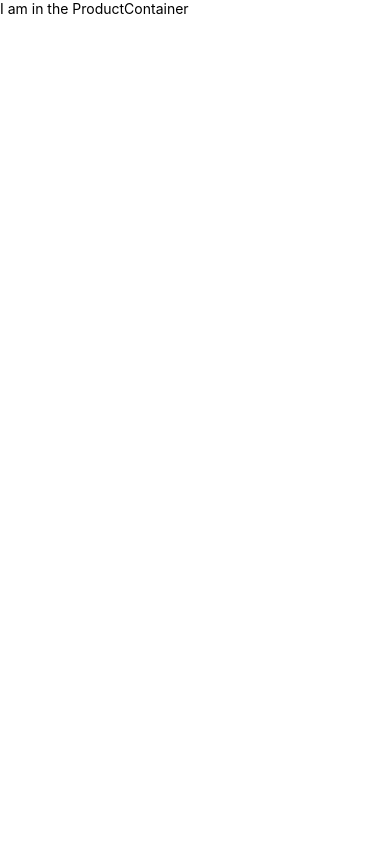
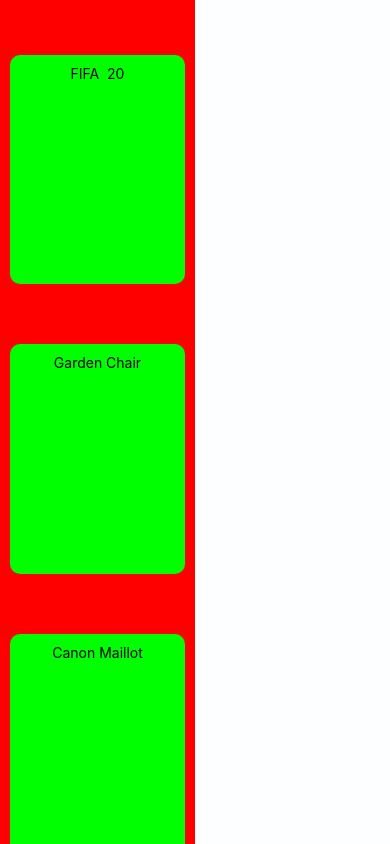
Before and after one commit to Jocelynpyw/ESHHOP-REACT-NATIVE-MERN-PROJECT, a React Native app in the folder frontend/: screen / in a window 390 px wide. Shown: the top 844 px of the page. Built offline with nearby package versions, Linux system fonts and the light colour scheme.

Commit message:
creation de notre product liist

```diff
--- /dev/null
+++ b/frontend/src/components/ProductItem/index.tsx
@@ -0,0 +1,50 @@
+import {
+  Dimensions,
+  Image,
+  StyleSheet,
+  Text,
+  TouchableOpacity,
+  View,
+} from 'react-native';
+import React, {FunctionComponent} from 'react';
+import {colors} from '../../utils/colors';
+
+interface Props {
+  item: {name: string; brand: string; id: any};
+}
+var {width} = Dimensions.get('window');
+
+const ProductCard: FunctionComponent<Props> = (props: Props) => {
+  return (
+    // eslint-disable-next-line react-native/no-inline-styles
+    <View>
+      <View style={{width: width / 2, backgroundColor: 'lime'}}>
+        <TouchableOpacity style={{backgroundColor: 'red'}}>
+          <View style={styles.container}>
+            <Image style={styles.image} />
+            <Text>{props.item.name}</Text>
+          </View>
+        </TouchableOpacity>
+      </View>
+    </View>
+  );
+};
+
+export default ProductCard;
+
+const styles = StyleSheet.create({
+  container: {
+    width: width / 2 - 20,
+    height: width / 1.7,
+    padding: 10,
+    borderRadius: 10,
+    marginTop: 55,
+    marginBottom: 5,
+    marginLeft: 10,
+    alignItems: 'center',
+    elevation: 8,
+    // backgroundColor: colors.app.white,
+    backgroundColor: 'lime',
+  },
+  image: {},
+});
--- a/frontend/src/screens/Products/scenes/ProductContainer.tsx
+++ b/frontend/src/screens/Products/scenes/ProductContainer.tsx
@@ -1,10 +1,26 @@
-import {StyleSheet, Text, View} from 'react-native';
-import React from 'react';
+import {FlatList, StyleSheet, View} from 'react-native';
+import React, {useEffect, useState} from 'react';
+import ProductCard from '../../../components/ProductItem';
+import {colors} from '../../../utils/colors';
+
+const data = require('../../../assets/data/products.json');
 
 const ProductContainer = () => {
+  const [products, setProducts] = useState<any[]>([]);
+  useEffect(() => {
+    setProducts(data);
+    return () => {
+      setProducts([]);
+    };
+  }, []);
+
   return (
     <View style={styles.container}>
-      <Text>I am in the ProductContainer</Text>
+      <FlatList
+        data={products}
+        renderItem={({item}) => <ProductCard key={item.id} item={item} />}
+        keyExtractor={item => item.name}
+      />
     </View>
   );
 };
@@ -13,7 +29,6 @@
 
 const styles = StyleSheet.create({
   container: {
-    flex: 1,
-    backgroundColor: 'white',
+    backgroundColor: colors.app.white,
   },
 });
--- /dev/null
+++ b/frontend/src/utils/colors.ts
@@ -0,0 +1,62 @@
+export const colors = {
+  app: {
+    primary: '#01B763',
+    secondary: '#F3F5F7',
+    tertiary: '#DCDEFE',
+    backgroundGrey: '#D8D8D8',
+    backgroundGrey_1: '#B8C0CF',
+    grey: '#f8f8f8',
+    defaultGrey: '#FAFAFA',
+    pinkLight: '#FF8EA3',
+    greenLight: '#78D5C0',
+    lightpurple: '#ECEAFC',
+    darkBlue: '#224C98',
+    secondaryGrey: '#F5F5F5',
+    tertiaryGrey: '#899198',
+    quaternaryGrey: '#979797',
+    purpleLight: '#959ABF',
+    white: '#FDFEFF',
+    black: '#000000',
+    success: '#34D84E',
+    blue: '#108ED6',
+    danger: '#ED1C24',
+    notificationCount: '#FF2626',
+    borderColor: '#E8E8F1',
+    quinaryGrey: '#E0E3EF',
+    lightGrey: '#9B9B9B',
+    backgroundStories: 'rgba(255, 255, 255, 0.7)',
+    orange: '#ECA400',
+    backgroundQuizUser: 'rgba(255, 255, 255, 0.4)',
+    online: '#84C857',
+    backgroundCopies: '#FFEBF0',
+    greyLight: '#D6D6D6',
+    lightBlue: '#9FA9C0',
+    lightBluePrice: '#6C8DC9',
+    lightPinkPrice: '#FFA5B6',
+    lightGreenPrice: '#A0E9D8',
+    lightYellow: '#FBCB22',
+    backgrounfGray: '#F2F2F2',
+    borderInputColor: '#CFCFD5',
+  },
+  text: {
+    primary: '#000000',
+    blue: '#4D76C1',
+    secondary: '#7F8081',
+    pinkLight: '#FF8EA3',
+    greenLight: '#78D5C0',
+    lightYellow: '#FBCB22',
+    grey: '#B0B0B0',
+    secondaryGrey: '#F1F3FC',
+    tertiaryGrey: '#899198',
+    white: '#FDFEFF',
+    black: '#000000',
+    success: '#34D84E',
+    danger: '#ED1C24',
+    notificationCount: '#FF2626',
+    lightGrey: '#9B9B9B',
+    copiesColors: '#FF6905',
+    lightGray: '#8A8A8A',
+    headerColor: '#171939',
+    numberCount: '#B8B8D2',
+  },
+};
```
